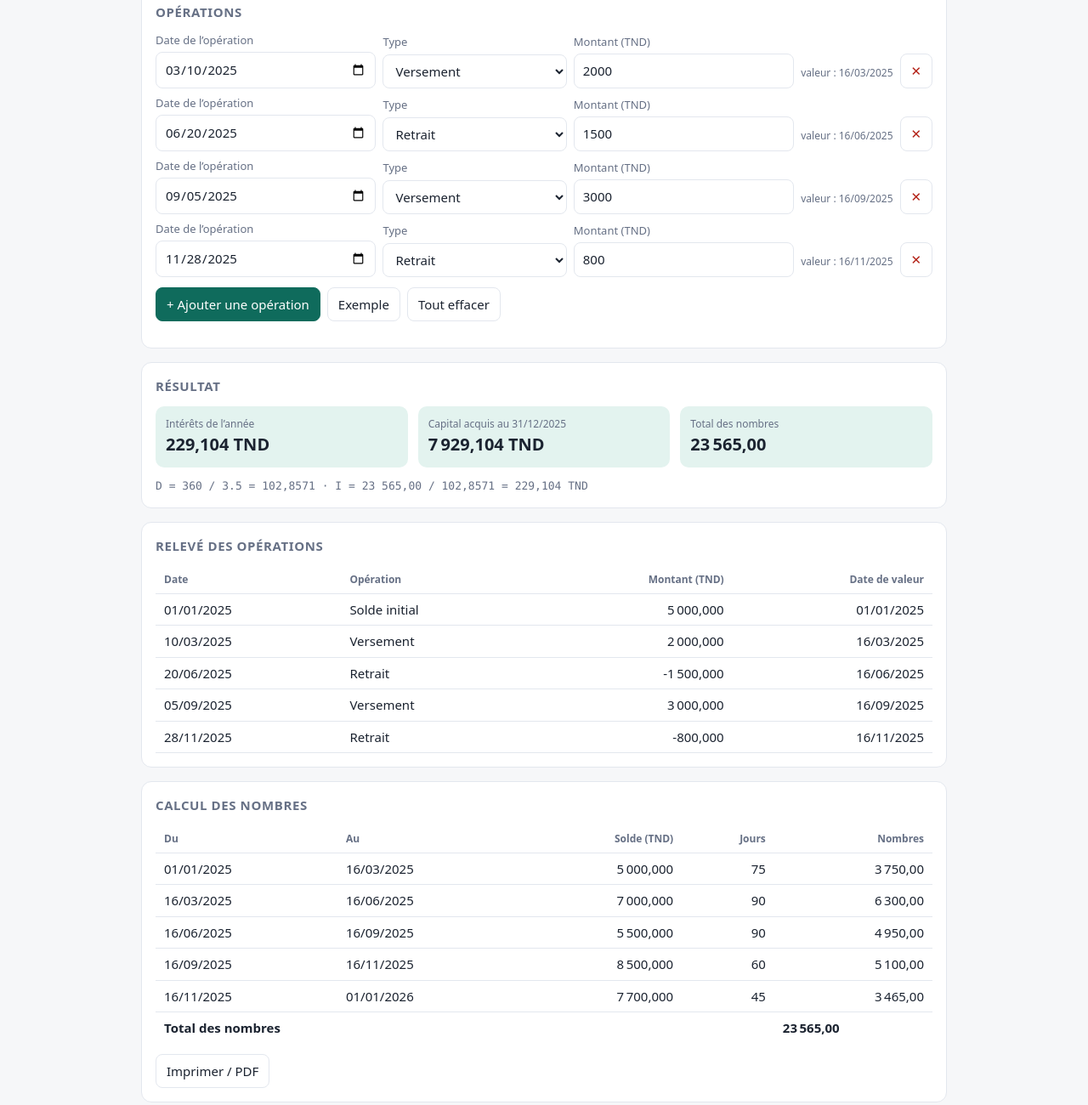
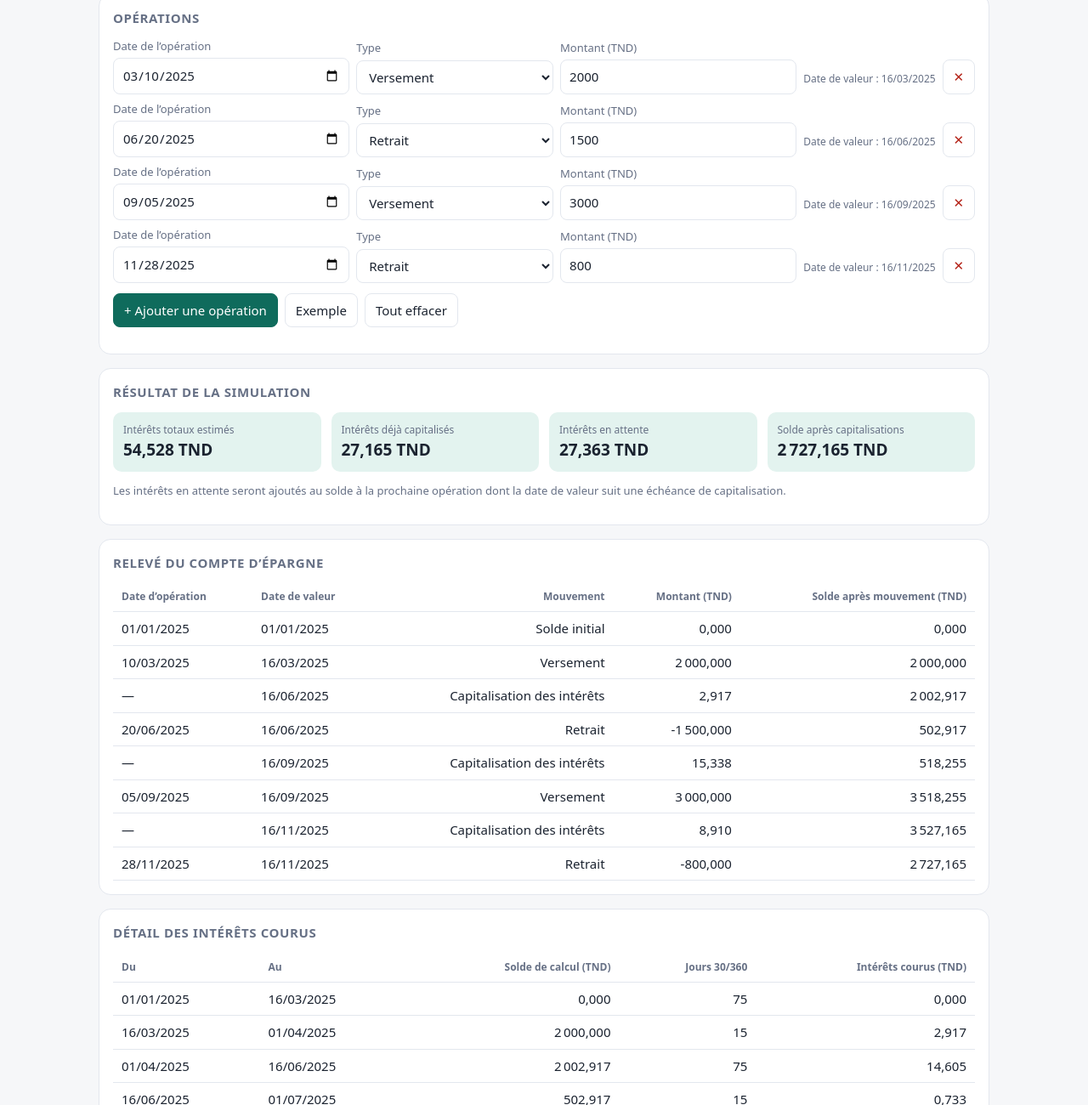
Before and after one commit to rayenbenamor654-source/finance, a plain HTML site: page index.html in a window 1280 px wide. Shown: the part 262-1562 px from the top of the page at 85% size. Drawn offline with Linux system fonts and the light colour scheme.

Commit message:
Defer savings interest capitalization until a later operation

```diff
--- a/index.html
+++ b/index.html
@@ -3,176 +3,129 @@
 <head>
   <meta charset="utf-8">
   <meta name="viewport" content="width=device-width, initial-scale=1, viewport-fit=cover">
-  <title>Compte d’épargne – Intérêts simples</title>
+  <title>Compte d’épargne – Simulation</title>
   <style>
-    :root {
-      --bg:#f6f7f9; --card:#fff; --text:#1b2330; --muted:#667085; --line:#e3e7ee;
-      --accent:#0f6b5c; --accent-soft:#e3f3ef; --danger:#b42318; --input:#fff;
-      color-scheme:light;
-    }
-    @media (prefers-color-scheme:dark) {
-      :root:not([data-theme="light"]){
-        --bg:#12161c; --card:#1b212a; --text:#e8ecf2; --muted:#9aa4b2; --line:#2c3440;
-        --accent:#4fc3a8; --accent-soft:#17352e; --danger:#f97066; --input:#12161c; color-scheme:dark;
-      }
-    }
-    :root[data-theme="dark"]{
-      --bg:#12161c; --card:#1b212a; --text:#e8ecf2; --muted:#9aa4b2; --line:#2c3440;
-      --accent:#4fc3a8; --accent-soft:#17352e; --danger:#f97066; --input:#12161c; color-scheme:dark;
-    }
-    *{box-sizing:border-box}
-    body{margin:0;background:var(--bg);color:var(--text);font:15px/1.5 system-ui,-apple-system,"Segoe UI",Roboto,sans-serif}
-    main{max-width:980px;margin:0 auto;padding:20px 16px 40px}
-    h1{font-size:22px;margin:0 0 4px} .sub{color:var(--muted);margin:0 0 20px}
-    .card{background:var(--card);border:1px solid var(--line);border-radius:12px;padding:16px;margin-bottom:16px}
-    h2{font-size:15px;margin:0 0 12px;text-transform:uppercase;letter-spacing:.04em;color:var(--muted)}
-    .grid{display:grid;grid-template-columns:repeat(auto-fit,minmax(170px,1fr));gap:12px}
-    label{display:block;font-size:13px;color:var(--muted);margin-bottom:4px}
-    input,select{width:100%;padding:8px 10px;border:1px solid var(--line);border-radius:8px;background:var(--input);color:var(--text);font:inherit}
-    input:focus,select:focus,button:focus-visible{outline:2px solid var(--accent);outline-offset:2px}
-    .ops{display:grid;gap:8px}
-    .op{display:grid;grid-template-columns:1.2fr 1fr 1.2fr auto 2.4rem;gap:8px;align-items:end}
-    .op-field{min-width:0}.op-field label{white-space:nowrap}.vdate{font-size:12px;color:var(--muted);white-space:nowrap;padding-bottom:9px}
-    button{font:inherit;border:1px solid var(--line);background:var(--card);color:var(--text);border-radius:8px;padding:8px 12px;cursor:pointer}
-    button.primary{background:var(--accent);border-color:var(--accent);color:#fff} button.del{padding:8px 0;color:var(--danger)}
-    .row-actions{display:flex;gap:8px;margin-top:12px;flex-wrap:wrap}.scroll{overflow-x:auto}
-    table{width:100%;border-collapse:collapse;font-variant-numeric:tabular-nums}
-    th,td{padding:7px 10px;text-align:right;border-bottom:1px solid var(--line);white-space:nowrap}
-    th{font-size:12px;color:var(--muted);font-weight:600} th:first-child,td:first-child,th:nth-child(2),td:nth-child(2){text-align:left}
-    tfoot td{font-weight:700;border-bottom:0}.kpis{display:grid;grid-template-columns:repeat(auto-fit,minmax(200px,1fr));gap:12px}
-    .kpi{background:var(--accent-soft);border-radius:10px;padding:12px}.kpi span{display:block;font-size:12px;color:var(--muted)}.kpi b{font-size:20px;font-variant-numeric:tabular-nums}
-    .formula{font-family:ui-monospace,Menlo,Consolas,monospace;font-size:13px;color:var(--muted);margin:12px 0 0;overflow-wrap:anywhere}
-    .note{font-size:13px;color:var(--muted)}.warn{color:var(--danger)}
-    @media (max-width:640px){.op{grid-template-columns:1fr 1fr}.op .vdate{grid-column:1/2}}
-    @media print{.noprint{display:none}body{background:#fff}.card{break-inside:avoid}.scroll{overflow:visible}table{font-size:11px}}
+    :root{--bg:#f6f7f9;--card:#fff;--text:#1b2330;--muted:#667085;--line:#e3e7ee;--accent:#0f6b5c;--soft:#e3f3ef;--danger:#b42318;--input:#fff;color-scheme:light}
+    @media(prefers-color-scheme:dark){:root:not([data-theme="light"]){--bg:#12161c;--card:#1b212a;--text:#e8ecf2;--muted:#9aa4b2;--line:#2c3440;--accent:#4fc3a8;--soft:#17352e;--danger:#f97066;--input:#12161c;color-scheme:dark}}
+    :root[data-theme="dark"]{--bg:#12161c;--card:#1b212a;--text:#e8ecf2;--muted:#9aa4b2;--line:#2c3440;--accent:#4fc3a8;--soft:#17352e;--danger:#f97066;--input:#12161c;color-scheme:dark}
+    *{box-sizing:border-box}body{margin:0;background:var(--bg);color:var(--text);font:15px/1.5 system-ui,-apple-system,"Segoe UI",Roboto,sans-serif}
+    main{max-width:1080px;margin:0 auto;padding:24px 16px 40px}h1{font-size:24px;margin:0 0 4px}.sub{color:var(--muted);margin:0 0 20px}
+    .card{background:var(--card);border:1px solid var(--line);border-radius:14px;padding:16px;margin-bottom:16px}h2{font-size:15px;margin:0 0 12px;text-transform:uppercase;letter-spacing:.04em;color:var(--muted)}
+    .grid{display:grid;grid-template-columns:repeat(auto-fit,minmax(180px,1fr));gap:12px}label{display:block;font-size:13px;color:var(--muted);margin-bottom:4px}
+    input,select{width:100%;padding:8px 10px;border:1px solid var(--line);border-radius:8px;background:var(--input);color:var(--text);font:inherit}input:focus,select:focus,button:focus-visible{outline:2px solid var(--accent);outline-offset:2px}
+    .ops{display:grid;gap:8px}.op{display:grid;grid-template-columns:1.2fr 1fr 1.2fr auto 2.4rem;gap:8px;align-items:end}.op-field{min-width:0}.vdate{font-size:12px;color:var(--muted);white-space:nowrap;padding-bottom:9px}
+    button{font:inherit;border:1px solid var(--line);background:var(--card);color:var(--text);border-radius:8px;padding:8px 12px;cursor:pointer}button.primary{background:var(--accent);border-color:var(--accent);color:#fff}button.del{padding:8px 0;color:var(--danger)}
+    .row-actions{display:flex;gap:8px;margin-top:12px;flex-wrap:wrap}.scroll{overflow-x:auto}table{width:100%;border-collapse:collapse;font-variant-numeric:tabular-nums}th,td{padding:8px 10px;text-align:right;border-bottom:1px solid var(--line);white-space:nowrap}th{font-size:12px;color:var(--muted);font-weight:600}th:first-child,td:first-child,th:nth-child(2),td:nth-child(2){text-align:left}tfoot td{font-weight:700;border-bottom:0}
+    .kpis{display:grid;grid-template-columns:repeat(auto-fit,minmax(190px,1fr));gap:12px}.kpi{background:var(--soft);border-radius:10px;padding:12px}.kpi span{display:block;font-size:12px;color:var(--muted)}.kpi b{font-size:19px;font-variant-numeric:tabular-nums}.note{font-size:13px;color:var(--muted)}.warn{color:var(--danger)}
+    @media(max-width:640px){.op{grid-template-columns:1fr 1fr}.op .vdate{grid-column:1/2}}@media print{.noprint{display:none}body{background:#fff}.card{break-inside:avoid}.scroll{overflow:visible}table{font-size:11px}}
   </style>
 </head>
 <body>
 <main>
-  <h1>Compte d’épargne – intérêts simples</h1>
-  <p class="sub">Méthode des quinzaines · année commerciale de 360 jours · intérêts capitalisés au 31/12</p>
-
-  <section class="card noprint">
-    <h2>Paramètres</h2>
-    <div class="grid">
-      <div><label for="annee">Année civile</label><input id="annee" type="number" value="2025" min="1900" max="2100" step="1"></div>
-      <div><label for="solde0">Solde au 01/01 (TND)</label><input id="solde0" type="number" value="5000" min="0" step="0.001"></div>
-      <div><label for="taux">Taux annuel (%)</label><input id="taux" type="number" value="3.5" step="0.01" min="0.01"></div>
-    </div>
-  </section>
-
-  <section class="card noprint">
-    <h2>Opérations</h2>
-    <div class="ops" id="ops"></div>
-    <div class="row-actions">
-      <button class="primary" id="add">+ Ajouter une opération</button>
-      <button id="demo">Exemple</button><button id="clear">Tout effacer</button>
-    </div>
-    <p class="note" id="ignored"></p><p class="warn" id="error" role="alert"></p>
-  </section>
-
-  <section class="card"><h2>Résultat</h2><div class="kpis" id="kpis"></div><p class="formula" id="formula"></p></section>
-  <section class="card"><h2>Relevé des opérations</h2><div class="scroll"><table id="t-ops"></table></div></section>
-  <section class="card"><h2>Calcul des nombres</h2><div class="scroll"><table id="t-seg"></table></div><div class="row-actions noprint"><button id="print">Imprimer / PDF</button></div></section>
-  <p class="note">Règles : un versement prend effet le 1er ou le 16 qui suit sa date ; un retrait prend effet au 1er ou au 16 selon la quinzaine.</p>
+  <h1>Compte d’épargne</h1>
+  <p class="sub">Relevé des opérations · Méthode des quinzaines · Capitalisation différée jusqu’à la prochaine opération après l’échéance choisie</p>
+  <section class="card noprint"><h2>Paramètres du compte</h2><div class="grid">
+    <div><label for="annee">Année de simulation</label><input id="annee" type="number" value="2025" min="1900" max="2100" step="1"></div>
+    <div><label for="solde0">Capital initial au 1er janvier (TND)</label><input id="solde0" type="number" value="0" min="0" step="0.001"></div>
+    <div><label for="taux">Taux annuel (%)</label><input id="taux" type="number" value="3.5" step="0.01" min="0.01"></div>
+    <div><label for="frequence">Période de capitalisation</label><select id="frequence"><option value="3">Trimestrielle – tous les 3 mois</option><option value="6">Semestrielle – tous les 6 mois</option></select></div>
+  </div></section>
+  <section class="card noprint"><h2>Opérations</h2><div class="ops" id="ops"></div><div class="row-actions"><button class="primary" id="add">+ Ajouter une opération</button><button id="demo">Exemple</button><button id="clear">Tout effacer</button></div><p class="note" id="ignored"></p><p class="warn" id="error" role="alert"></p></section>
+  <section class="card"><h2>Résultat de la simulation</h2><div class="kpis" id="kpis"></div><p class="note" id="status"></p></section>
+  <section class="card"><h2>Relevé du compte d’épargne</h2><div class="scroll"><table id="t-ops"></table></div></section>
+  <section class="card"><h2>Détail des intérêts courus</h2><div class="scroll"><table id="t-seg"></table></div><div class="row-actions noprint"><button id="print">Imprimer / PDF</button></div></section>
+  <p class="note">Les intérêts d’une période terminée restent en attente. Ils sont ajoutés au solde uniquement lorsqu’une opération survient après l’échéance de capitalisation. Les dates de valeur des versements et retraits suivent la règle des quinzaines.</p>
 </main>
 <script>
 (function(){
   "use strict";
   const $=id=>document.getElementById(id);
-  const DEMO=[
-    {date:"2025-03-10",type:"V",montant:2000},{date:"2025-06-20",type:"R",montant:1500},
-    {date:"2025-09-05",type:"V",montant:3000},{date:"2025-11-28",type:"R",montant:800}
-  ];
+  const DEMO=[{date:"2025-03-10",type:"V",montant:2000},{date:"2025-06-20",type:"R",montant:1500},{date:"2025-09-05",type:"V",montant:3000},{date:"2025-11-28",type:"R",montant:800}];
   let ops=DEMO.map(o=>({...o}));
-
-  const parse=s=>{const p=s.split("-").map(Number);return {y:p[0],m:p[1],d:p[2]}};
+  const parse=s=>{const p=s.split("-").map(Number);return{y:p[0],m:p[1],d:p[2]}};
   const key=a=>a.y*10000+a.m*100+a.d;
   const fmt=a=>String(a.d).padStart(2,"0")+"/"+String(a.m).padStart(2,"0")+"/"+a.y;
   const days360=(a,b)=>(b.y-a.y)*360+(b.m-a.m)*30+(Math.min(b.d,30)-Math.min(a.d,30));
-  const nextMonth=a=>a.m===12?{y:a.y+1,m:1,d:1}:{y:a.y,m:a.m+1,d:1};
-  const valVersement=a=>a.d===1||a.d===16?a:a.d<16?{y:a.y,m:a.m,d:16}:nextMonth(a);
+  const addMonths=(a,n)=>{const total=a.y*12+(a.m-1)+n,y=Math.floor(total/12),m=total%12+1;const last=new Date(y,m,0).getDate();return{y,m,d:Math.min(a.d,last)}};
+  const nextMonth=a=>addMonths(a,1);
+  const valVersement=a=>a.d===1||a.d===16?a:a.d<16?{y:a.y,m:a.m,d:16}:nextMonth({...a,d:1});
   const valRetrait=a=>({y:a.y,m:a.m,d:a.d<=15?1:16});
-
   const nf3=new Intl.NumberFormat("fr-FR",{minimumFractionDigits:3,maximumFractionDigits:3});
   const nf2=new Intl.NumberFormat("fr-FR",{minimumFractionDigits:2,maximumFractionDigits:2});
-  const nf4=new Intl.NumberFormat("fr-FR",{minimumFractionDigits:4,maximumFractionDigits:4});
   const round3=n=>Math.round((n+Number.EPSILON)*1000)/1000;
 
   function compute(){
-    const annee=parseInt($("annee").value,10), solde0=parseFloat($("solde0").value), taux=parseFloat($("taux").value);
-    if(!Number.isInteger(annee)||annee<1900||annee>2100)return {error:"Renseignez une année valide (1900–2100)."};
-    if(!(solde0>=0))return {error:"Renseignez un solde initial valide."};
-    if(!(taux>0))return {error:"Le taux annuel doit être strictement positif."};
-
-    const debut={y:annee,m:1,d:1}, fin={y:annee+1,m:1,d:1};
-    const valides=[], ignores={};
+    const year=parseInt($("annee").value,10),initial=parseFloat($("solde0").value),rate=parseFloat($("taux").value),months=parseInt($("frequence").value,10);
+    if(!Number.isInteger(year)||year<1900||year>2100)return{error:"Renseignez une année valide (1900–2100)."};
+    if(!(initial>=0))return{error:"Renseignez un capital initial valide."};
+    if(!(rate>0))return{error:"Le taux annuel doit être strictement positif."};
+    const start={y:year,m:1,d:1},end={y:year+1,m:1,d:1},valid=[],ignored={};
     for(const o of ops){
       if(!o.date||!(o.montant>0))continue;
       const d=parse(o.date);
-      if(key(d)<key(debut)||key(d)>=key(fin)){ignores[d.y]=true;continue}
-      const montant=round3(o.montant);
-      const v=o.type==="V"?valVersement(d):valRetrait(d);
-      valides.push({d,v,type:o.type,montant:o.type==="V"?montant:-montant});
+      if(key(d)<key(start)||key(d)>=key(end)){ignored[d.y]=true;continue;}
+      const value=o.type==="V"?valVersement(d):valRetrait(d);
+      valid.push({d,v:value,type:o.type,amount:round3(o.montant)*(o.type==="V"?1:-1)});
     }
-    valides.sort((a,b)=>key(a.v)-key(b.v)||key(a.d)-key(b.d));
-
-    const seg=[],curEnd=fin;let solde=round3(solde0),cur=debut;
-    for(const e of valides){
-      let v=e.v;if(key(v)<key(debut))v=debut;if(key(v)>=key(fin))continue;
-      const n=days360(cur,v);if(n>0){const N=solde*n/100;seg.push({a:cur,b:v,solde,n,N})}
-      solde=round3(solde+e.montant);
-      if(solde<0)return {error:"Retrait supérieur au solde disponible à sa date de valeur ("+fmt(v)+")."};
-      cur=v;
+    valid.sort((a,b)=>key(a.v)-key(b.v)||key(a.d)-key(b.d));
+    let balance=round3(initial),cursor=start,nextBoundary=addMonths(start,months),pending=0,credited=0,rows=[{operation:"Solde initial",opDate:fmt(start),valueDate:fmt(start),amount:balance,balance}],segments=[];
+    const divisor=360/rate;
+    function accrue(until){const n=days360(cursor,until);if(n>0){const number=balance*n/100;pending+=number/divisor;segments.push({from:cursor,to:until,balance,days:n,interest:number/divisor});}cursor=until;}
+    for(const op of valid){
+      while(key(nextBoundary)<key(op.v)){
+        accrue(nextBoundary);
+        nextBoundary=addMonths(nextBoundary,months);
+      }
+      // A completed period's interest is posted only when this later-dated transaction arrives.
+      if(key(cursor)>key(start)&&key(op.v)>key(cursor)&&pending>0){
+        const posted=round3(pending);
+        balance=round3(balance+posted);credited=round3(credited+posted);
+        rows.push({operation:"Capitalisation des intérêts",opDate:"—",valueDate:fmt(op.v),amount:posted,balance});
+        pending=0;
+      }
+      accrue(op.v);
+      balance=round3(balance+op.amount);
+      if(balance<0)return{error:"Le retrait du "+fmt(op.d)+" dépasse le solde disponible à sa date de valeur ("+fmt(op.v)+")."};
+      rows.push({operation:op.type==="V"?"Versement":"Retrait",opDate:fmt(op.d),valueDate:fmt(op.v),amount:op.amount,balance});
     }
-    const n=days360(cur,fin);if(n>0){const N=solde*n/100;seg.push({a:cur,b:fin,solde,n,N})}
-    const tot=seg.reduce((s,x)=>s+x.N,0), D=360/taux, I=round3(tot/D), cap=round3(solde+I);
-    return {annee,solde0,taux,ops:valides,seg,tot,D,I,cap,reel:solde,ignores:Object.keys(ignores).length};
+    accrue(end);
+    return{year,initial,rate,months,rows,segments,credited,pending:round3(pending),balance,ignored:Object.keys(ignored).length};
   }
-
   function render(){
     const r=compute();
-    if(r.error){
-      $("error").textContent=r.error;$("kpis").innerHTML="";$("formula").textContent="";$("t-ops").innerHTML="";$("t-seg").innerHTML="";$("ignored").textContent="";return;
-    }
-    $("error").textContent="";
-    $("ignored").textContent=r.ignores?"Des opérations hors de l’année sélectionnée sont ignorées.":"";
-    $("kpis").innerHTML='<div class="kpi"><span>Intérêts de l’année</span><b>'+nf3.format(r.I)+' TND</b></div>'+
-      '<div class="kpi"><span>Capital acquis au 31/12/'+r.annee+'</span><b>'+nf3.format(r.cap)+' TND</b></div>'+
-      '<div class="kpi"><span>Total des nombres</span><b>'+nf2.format(r.tot)+'</b></div>';
-    $("formula").textContent="D = 360 / "+r.taux+" = "+nf4.format(r.D)+"   ·   I = "+nf2.format(r.tot)+" / "+nf4.format(r.D)+" = "+nf3.format(r.I)+" TND";
-
-    let h='<thead><tr><th>Date</th><th>Opération</th><th>Montant (TND)</th><th>Date de valeur</th></tr></thead><tbody>';
-    h+='<tr><td>01/01/'+r.annee+'</td><td>Solde initial</td><td>'+nf3.format(r.solde0)+'</td><td>01/01/'+r.annee+'</td></tr>';
-    r.ops.forEach(o=>h+='<tr><td>'+fmt(o.d)+'</td><td>'+((o.type==="V")?"Versement":"Retrait")+'</td><td>'+nf3.format(o.montant)+'</td><td>'+fmt(o.v)+'</td></tr>');
+    if(r.error){$("error").textContent=r.error;$("kpis").innerHTML="";$("t-ops").innerHTML="";$("t-seg").innerHTML="";$("status").textContent="";$("ignored").textContent="";return;}
+    $("error").textContent="";$("ignored").textContent=r.ignored?"Les opérations hors de l’année sélectionnée sont exclues de la simulation.":"";
+    const accrued=round3(r.credited+r.pending);
+    $("kpis").innerHTML='<div class="kpi"><span>Intérêts totaux estimés</span><b>'+nf3.format(accrued)+' TND</b></div>'+
+      '<div class="kpi"><span>Intérêts déjà capitalisés</span><b>'+nf3.format(r.credited)+' TND</b></div>'+
+      '<div class="kpi"><span>Intérêts en attente</span><b>'+nf3.format(r.pending)+' TND</b></div>'+
+      '<div class="kpi"><span>Solde après capitalisations</span><b>'+nf3.format(r.balance)+' TND</b></div>';
+    $("status").textContent=r.pending>0?"Les intérêts en attente seront ajoutés au solde à la prochaine opération dont la date de valeur suit une échéance de capitalisation.":"Aucun intérêt n’est actuellement en attente de capitalisation.";
+    let h='<thead><tr><th>Date d’opération</th><th>Date de valeur</th><th>Mouvement</th><th>Montant (TND)</th><th>Solde après mouvement (TND)</th></tr></thead><tbody>';
+    r.rows.forEach(x=>h+='<tr><td>'+x.opDate+'</td><td>'+x.valueDate+'</td><td>'+x.operation+'</td><td>'+nf3.format(x.amount)+'</td><td>'+nf3.format(x.balance)+'</td></tr>');
     $("t-ops").innerHTML=h+'</tbody>';
-
-    let s='<thead><tr><th>Du</th><th>Au</th><th>Solde (TND)</th><th>Jours</th><th>Nombres</th></tr></thead><tbody>';
-    r.seg.forEach(x=>s+='<tr><td>'+fmt(x.a)+'</td><td>'+fmt(x.b)+'</td><td>'+nf3.format(x.solde)+'</td><td>'+x.n+'</td><td>'+nf2.format(x.N)+'</td></tr>');
-    s+='</tbody><tfoot><tr><td colspan="4">Total des nombres</td><td>'+nf2.format(r.tot)+'</td></tr></tfoot>';$("t-seg").innerHTML=s;
+    let s='<thead><tr><th>Du</th><th>Au</th><th>Solde de calcul (TND)</th><th>Jours 30/360</th><th>Intérêts courus (TND)</th></tr></thead><tbody>';
+    r.segments.forEach(x=>s+='<tr><td>'+fmt(x.from)+'</td><td>'+fmt(x.to)+'</td><td>'+nf3.format(x.balance)+'</td><td>'+x.days+'</td><td>'+nf3.format(x.interest)+'</td></tr>');
+    s+='</tbody><tfoot><tr><td colspan="4">Total des intérêts estimés</td><td>'+nf3.format(accrued)+'</td></tr></tfoot>';
+    $("t-seg").innerHTML=s;
   }
-
-  function vdateLabel(o){if(!o.date)return "";const d=parse(o.date);return "valeur : "+fmt(o.type=== "V"?valVersement(d):valRetrait(d));}
+  function label(o){if(!o.date)return"";const d=parse(o.date);return"Date de valeur : "+fmt(o.type==="V"?valVersement(d):valRetrait(d));}
   function buildOps(){
     const box=$("ops");box.innerHTML="";
     ops.forEach((o,i)=>{
       const row=document.createElement("div");row.className="op";
-      row.innerHTML='<div class="op-field"><label>Date de l’opération</label><input type="date" aria-label="Date de l’opération"></div>'+
-        '<div class="op-field"><label>Type</label><select aria-label="Type d’opération"><option value="V">Versement</option><option value="R">Retrait</option></select></div>'+
-        '<div class="op-field"><label>Montant (TND)</label><input type="number" min="0.001" step="0.001" placeholder="Montant" aria-label="Montant en dinars tunisiens"></div>'+
-        '<span class="vdate"></span><button type="button" class="del" aria-label="Supprimer cette opération" title="Supprimer">✕</button>';
-      const c=row.children;c[0].querySelector("input").value=o.date;c[1].querySelector("select").value=o.type;c[2].querySelector("input").value=o.montant||"";c[3].textContent=vdateLabel(o);
-      c[0].querySelector("input").oninput=e=>{o.date=e.target.value;c[3].textContent=vdateLabel(o);render()};
-      c[1].querySelector("select").onchange=e=>{o.type=e.target.value;c[3].textContent=vdateLabel(o);render()};
+      row.innerHTML='<div class="op-field"><label>Date de l’opération</label><input type="date" aria-label="Date de l’opération"></div><div class="op-field"><label>Type</label><select aria-label="Type d’opération"><option value="V">Versement</option><option value="R">Retrait</option></select></div><div class="op-field"><label>Montant (TND)</label><input type="number" min="0.001" step="0.001" placeholder="Montant" aria-label="Montant en dinars tunisiens"></div><span class="vdate"></span><button type="button" class="del" aria-label="Supprimer cette opération" title="Supprimer">✕</button>';
+      const c=row.children;c[0].querySelector("input").value=o.date;c[1].querySelector("select").value=o.type;c[2].querySelector("input").value=o.montant||"";c[3].textContent=label(o);
+      c[0].querySelector("input").oninput=e=>{o.date=e.target.value;c[3].textContent=label(o);render()};
+      c[1].querySelector("select").onchange=e=>{o.type=e.target.value;c[3].textContent=label(o);render()};
       c[2].querySelector("input").oninput=e=>{o.montant=parseFloat(e.target.value)||0;render()};
       c[4].onclick=()=>{ops.splice(i,1);buildOps();render()};box.appendChild(row);
     });
   }
-
-  $("add").onclick=()=>{ops.push({date:$("annee").value+"-01-01",type:"V",montant:0});buildOps();render()};
-  $("demo").onclick=()=>{$("annee").value=2025;$("solde0").value=5000;$("taux").value=3.5;ops=DEMO.map(o=>({...o}));buildOps();render()};
+  $("add").onclick=()=>{ops.push({date:$(`annee`).value+"-01-01",type:"V",montant:0});buildOps();render()};
+  $("demo").onclick=()=>{$("annee").value=2025;$("solde0").value=0;$("taux").value=3.5;$("frequence").value="3";ops=DEMO.map(o=>({...o}));buildOps();render()};
   $("clear").onclick=()=>{ops=[];buildOps();render()};$("print").onclick=()=>window.print();
-  ["annee","solde0","taux"].forEach(id=>$(id).oninput=render);
+  ["annee","solde0","taux","frequence"].forEach(id=>$(id).oninput=render);
   buildOps();render();
 })();
 </script>
```
